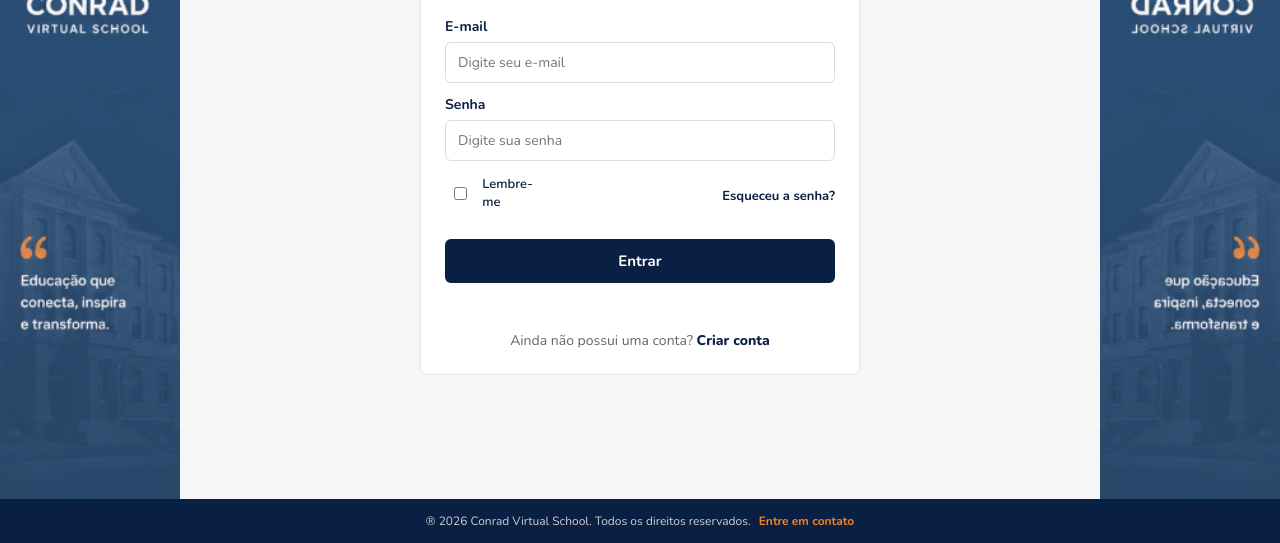
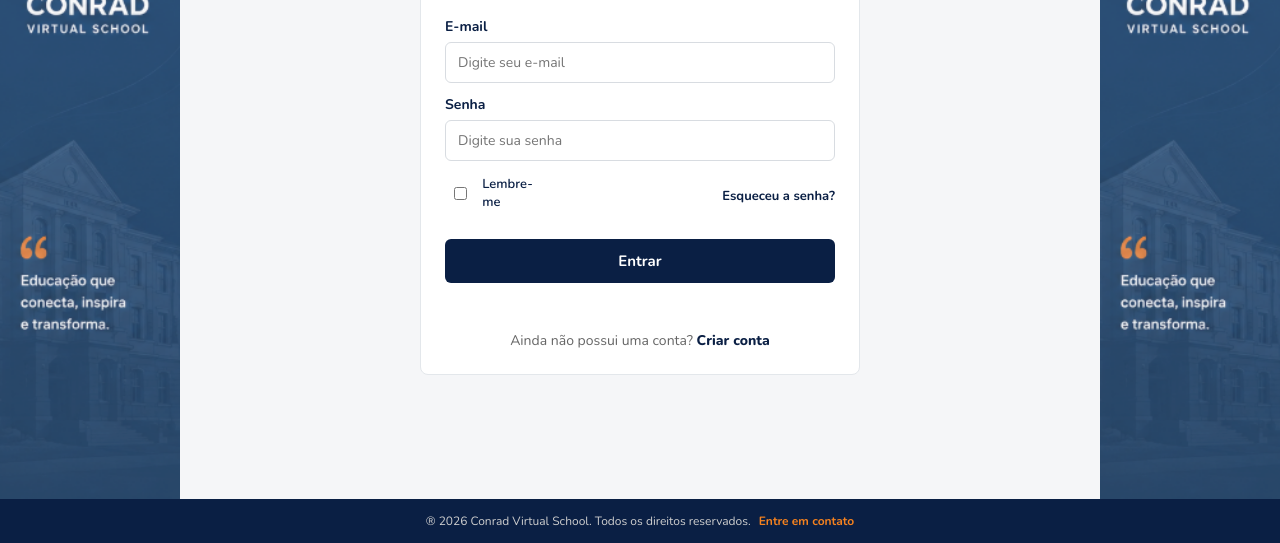
Before and after one commit to daniloakin07-boop/Conrad-, a website: page pages/login.html in a window 1280 px wide. Shown: the part 257-800 px from the top of the page. Drawn offline with nearby package versions, Linux system fonts and the light colour scheme.

Commit message:
Update CSS/auth.css

```diff
--- a/CSS/auth.css
+++ b/CSS/auth.css
@@ -37,7 +37,6 @@
 
 .pagina-auth::after {
   right: 0;
-  transform: scaleX(-1);
   background-image: url("../img/Captura%20de%20tela%202026-07-10%20171954.png");
 }
 
```
